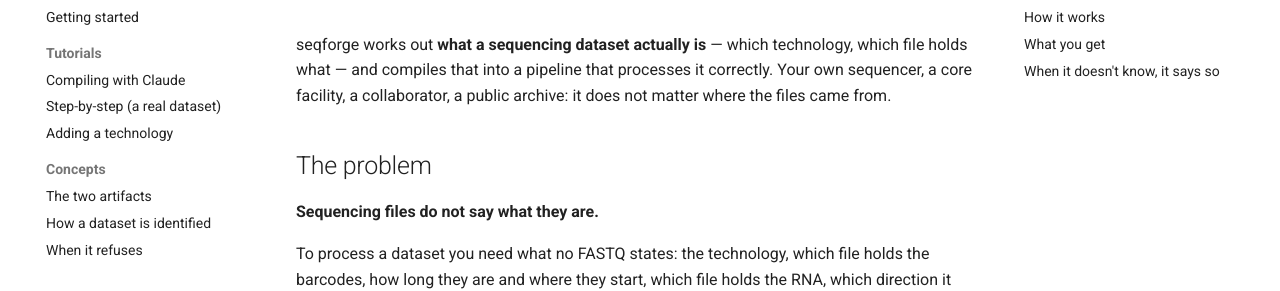
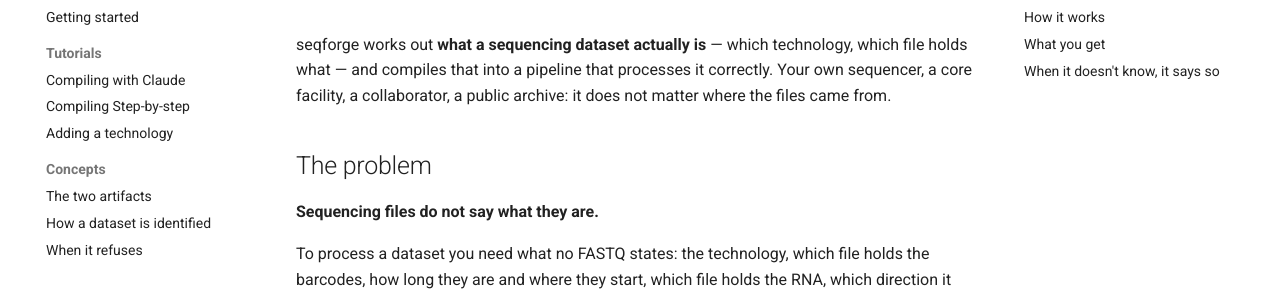
Before and after one commit to liuhlab/seqforge, an MkDocs documentation site: the page built from docs/index.md, in a window 1280 px wide. Shown: the part 148-439 px from the top of the page. Built offline with MkDocs 1.6.1 and Material for MkDocs 9.7.7, drawn with Linux system fonts in a browser that asks for light colours; comment, search, counter and statistics services are not loaded.

Commit message:
Doc: rename page

```diff
--- a/mkdocs.yml
+++ b/mkdocs.yml
@@ -42,7 +42,7 @@ nav:
   - Getting started: getting-started.md
   - Tutorials:
       - Compiling with Claude: tutorials/with-claude.md
-      - Step-by-step (a real dataset): tutorials/step-by-step.md
+      - Compiling Step-by-step: tutorials/step-by-step.md
       - Adding a technology: tutorials/adding-a-technology.md
   - Concepts:
       - The two artifacts: concepts/artifacts.md
```
